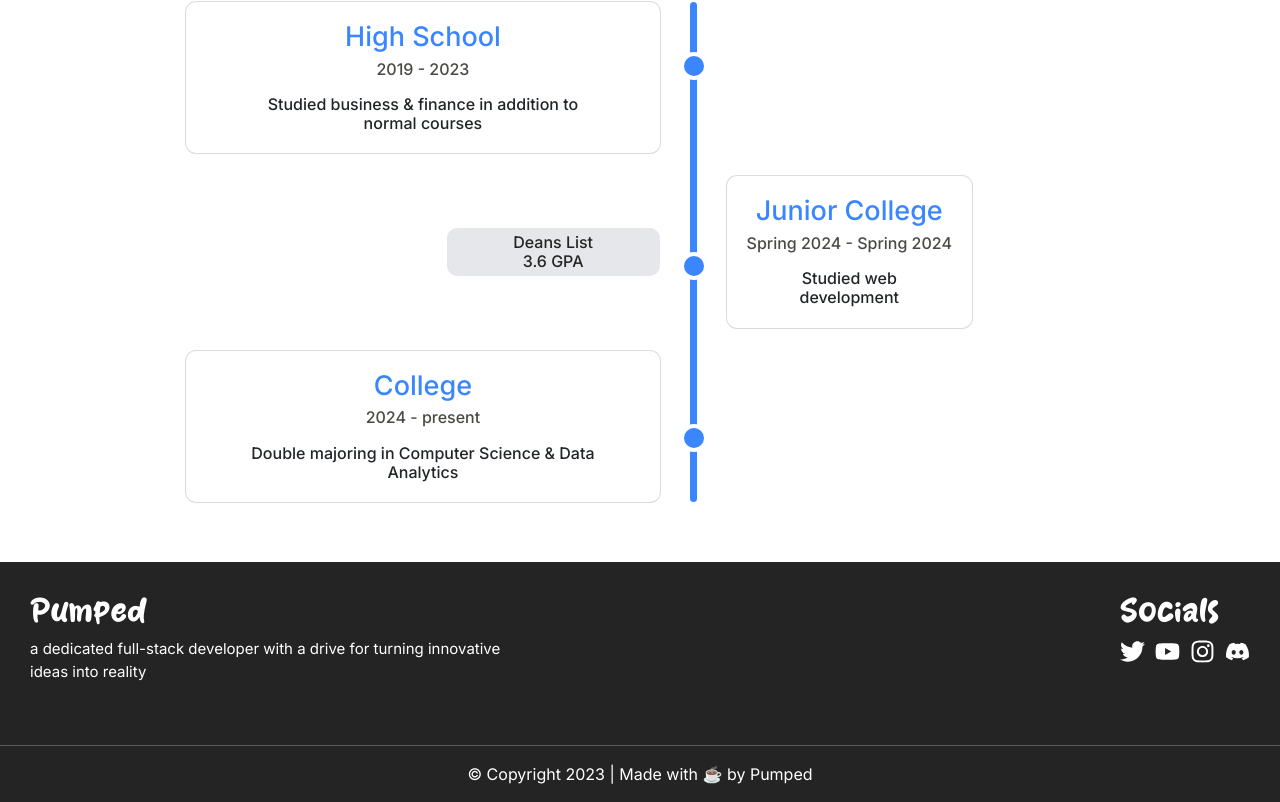
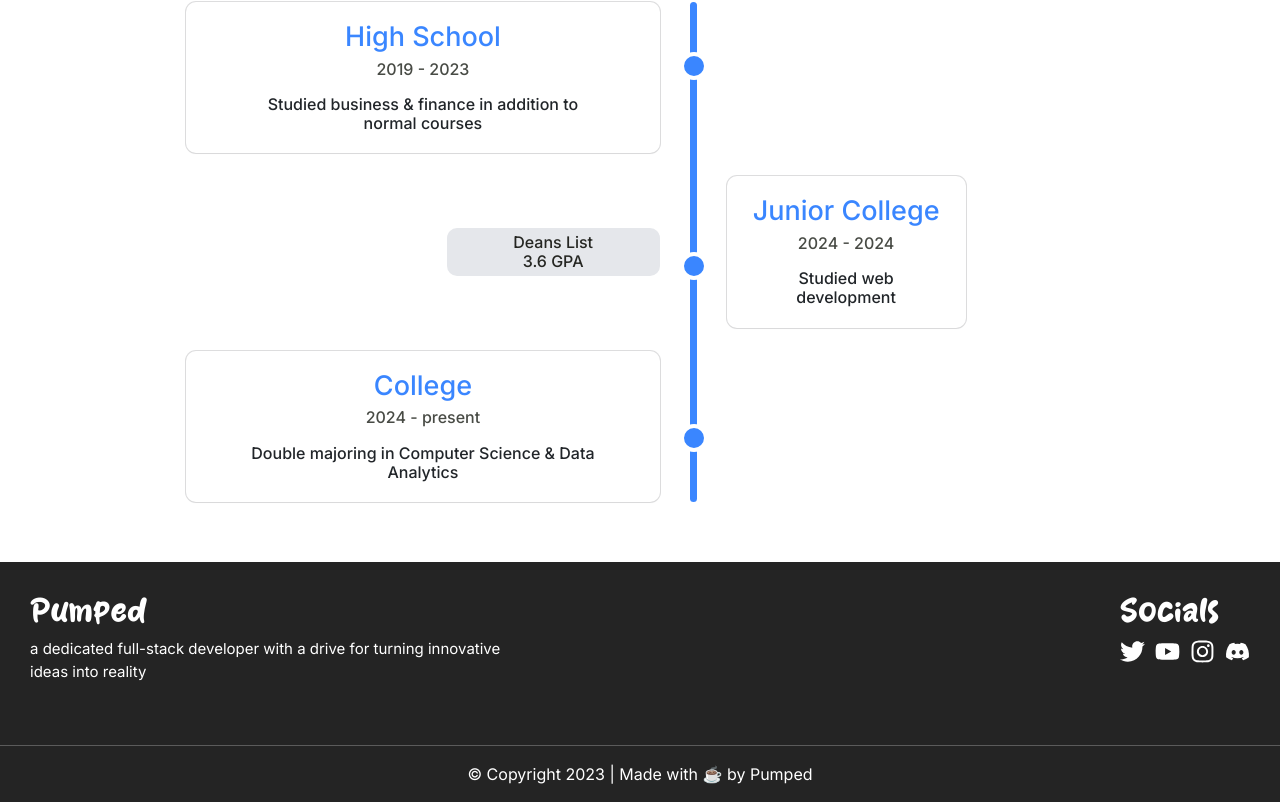
Before and after one commit to AtomicExpresso/developer-portfolio, a Next.js app: page /about in a window 1280 px wide. Shown: the part 782-1584 px from the top of the page. Built offline with nearby package versions, Linux system fonts and the light colour scheme.

Commit message:
fixed key issue

```diff
--- a/src/componets/About/aboutEducation.tsx
+++ b/src/componets/About/aboutEducation.tsx
@@ -12,9 +12,9 @@ export default function AboutEducation(){
   const AcademicAchievement = (props: any) => {
     return (
       <div className="education-achievment-card">
-        {props.achievemnt.map((item: string) => {
+        {props.achievemnt.map((item: string, i: number) => {
           return (
-            <h2>{item}</h2>
+            <h2 key={i}>{item}</h2>
           )
         })
         }
@@ -56,8 +56,8 @@ export default function AboutEducation(){
           <div style={{background: 'none', boxShadow: 'none'}}></div>
           <SchoolCards
             name="Junior College"
-            startYr="Spring 2024"
-            endYr="Spring 2024"
+            startYr="2024"
+            endYr="2024"
             study="Studied web development"
           />
           <div style={{background: 'none', boxShadow: 'none'}}></div>
```
